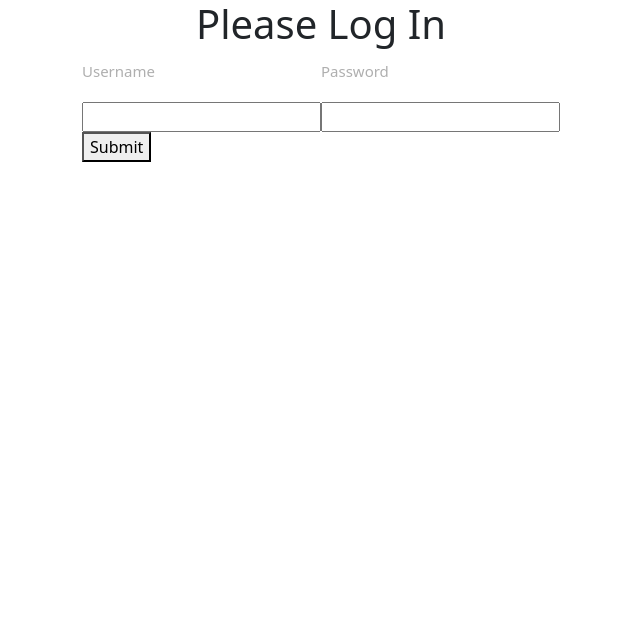
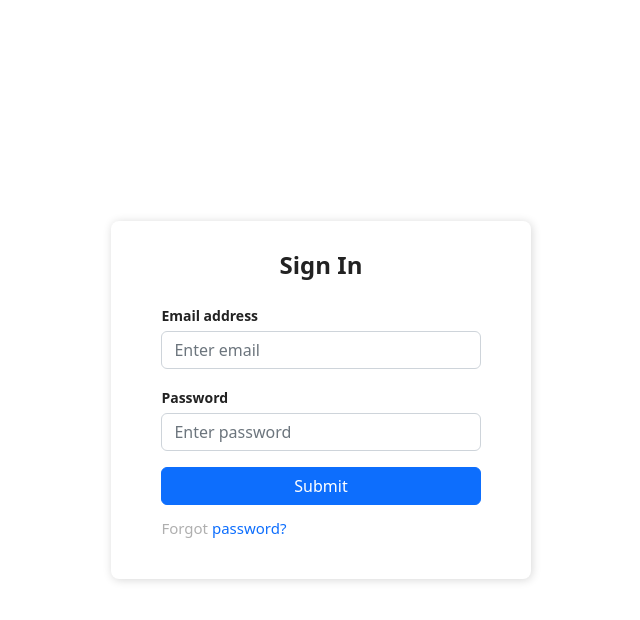
Before and after one commit to huy246302/landingpageweb, a React (Create React App) app: page /login in a window 1280 px wide. Shown: the top 620 px of the page, without its empty margins (319-959 px from the left). Built offline with nearby package versions, Linux system fonts and the light colour scheme.

Commit message:
login-ui

```diff
--- a/src/App.css
+++ b/src/App.css
@@ -1418,6 +1418,42 @@
 The Clients
 ---------------------------------------------
 */
+.Auth-form-container {
+    display: flex;
+    justify-content: center;
+    align-items: center;
+    width: 100vw;
+    height: 100vh;
+  }
+
+  .Auth-form {
+    width: 420px;
+    box-shadow: rgb(0 0 0 / 16%) 1px 1px 10px;
+    padding-top: 30px;
+    padding-bottom: 20px;
+    border-radius: 8px;
+    background-color: white;
+  }
+
+  .Auth-form-content {
+    padding-left: 12%;
+    padding-right: 12%;
+  }
+
+  .Auth-form-title {
+    text-align: center;
+    margin-bottom: 1em;
+    font-size: 24px;
+    color: rgb(34, 34, 34);
+    font-weight: 800;
+  }
+
+  label {
+    font-size: 14px;
+    font-weight: 600;
+    color: rgb(34, 34, 34);
+  }
+
 .login-wrapper {
     display: flex;
     flex-direction: column;
--- a/src/components/Login/index.js
+++ b/src/components/Login/index.js
@@ -3,22 +3,37 @@
 const Login = () => {
   return (
     <div>
-        <div className="login-wrapper">
-            <h1>Please Log In</h1>
-            <form>
-                <label>
-                <p>Username</p>
-                <input type="text" />
-                </label>
-                <label>
-                <p>Password</p>
-                <input type="password" />
-                </label>
-                <div>
-                <button type="submit">Submit</button>
-                </div>
-            </form>
+        <div className="Auth-form-container">
+      <form className="Auth-form">
+        <div className="Auth-form-content">
+          <h3 className="Auth-form-title">Sign In</h3>
+          <div className="form-group mt-3">
+            <label>Email address</label>
+            <input
+              type="email"
+              className="form-control mt-1"
+              placeholder="Enter email"
+            />
+          </div>
+          <div className="form-group mt-3">
+            <label>Password</label>
+            <input
+              type="password"
+              className="form-control mt-1"
+              placeholder="Enter password"
+            />
+          </div>
+          <div className="d-grid gap-2 mt-3">
+            <a href="/dashboard" className="btn btn-primary">
+            Submit
+            </a>
+          </div>
+          <p className="forgot-password text-right mt-2">
+            Forgot <a href="/#">password?</a>
+          </p>
         </div>
+      </form>
+    </div>
     </div>
   )
 }
```
